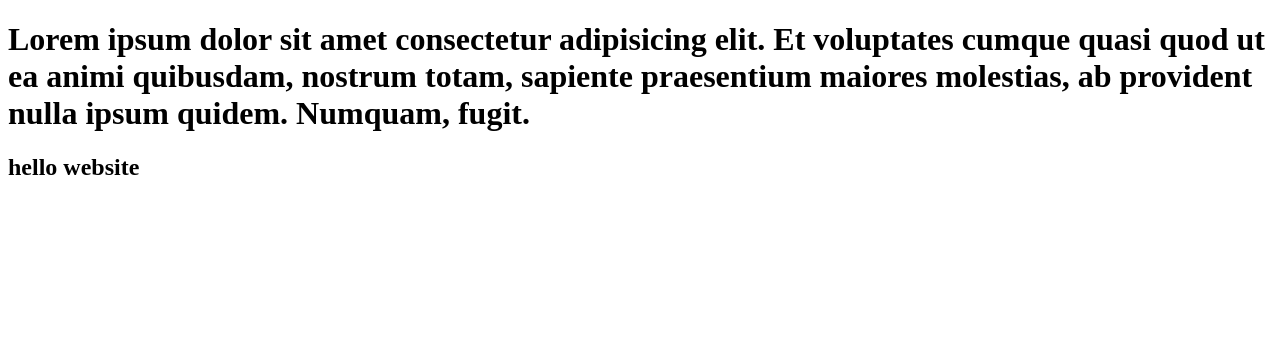
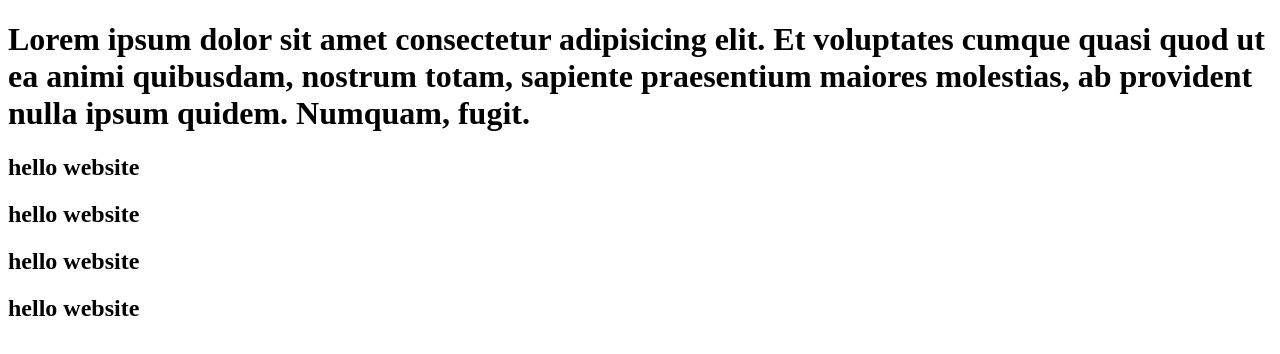
Before and after one commit to Shakil1995/my-portfolio-, a plain HTML site: page index.html in a window 1280 px wide. Drawn offline with Linux system fonts and the light colour scheme.

Commit message:
added two h2 file

```diff
--- a/index.html
+++ b/index.html
@@ -8,5 +8,10 @@
 <body>
     <h1> Lorem ipsum dolor sit amet consectetur adipisicing elit. Et voluptates cumque quasi quod ut ea animi quibusdam, nostrum totam, sapiente praesentium maiores molestias, ab provident nulla ipsum quidem. Numquam, fugit. </h1>
     <h2>hello website</h2>
+
+    <h2>hello website</h2>
+    <h2>hello website</h2>
+    <h2>hello website</h2>
+
 </body>
 </html>
```
